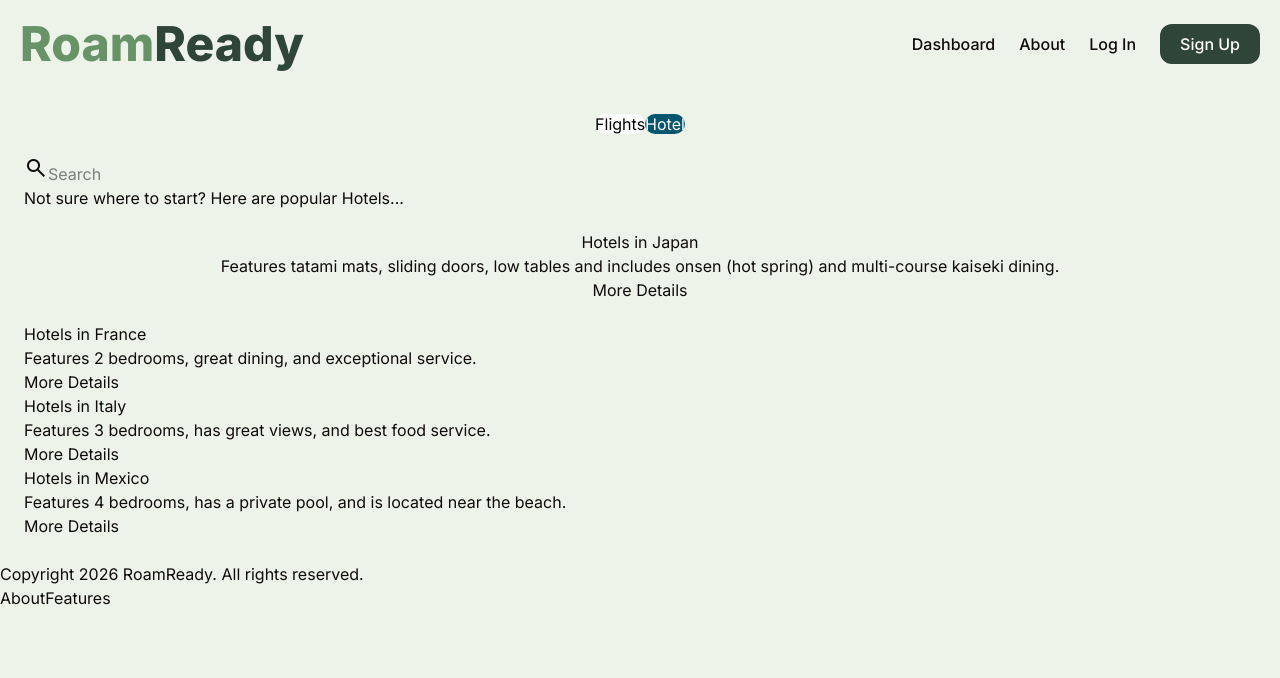
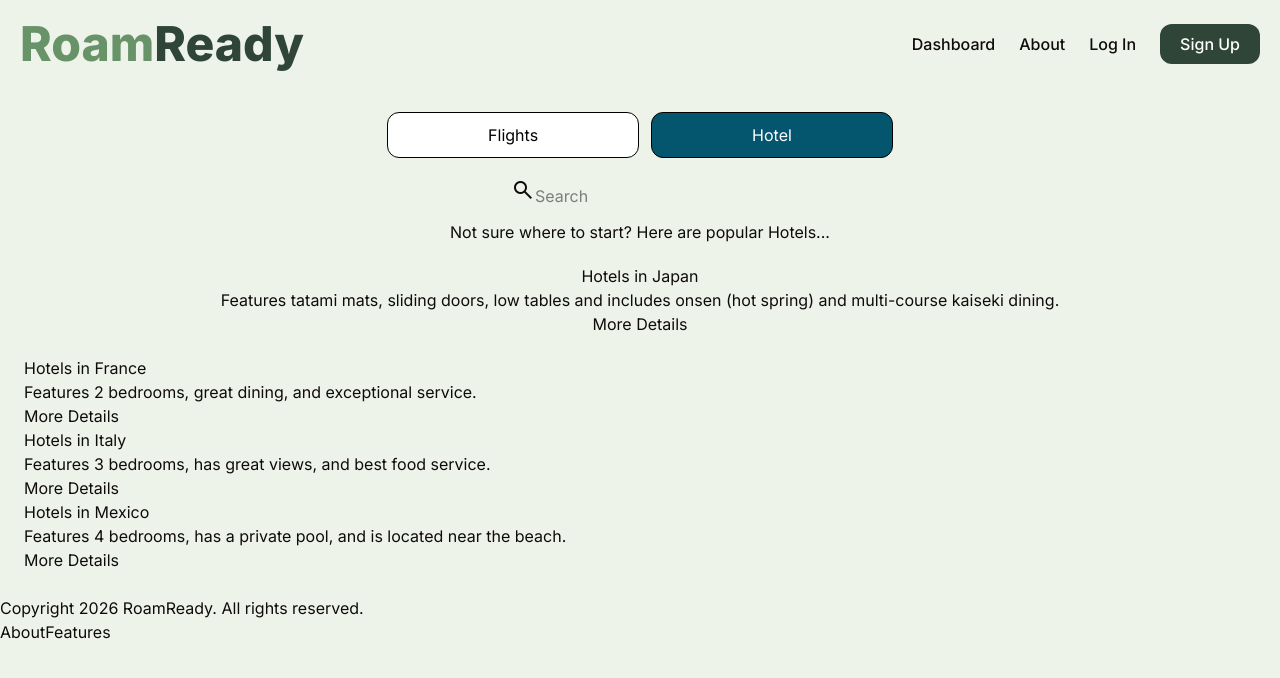
Before and after one commit to PeterKimberley/RoamReady, a Next.js app: page /hotel in a window 1280 px wide. Shown: the top 678 px of the page. Built offline with nearby package versions, Linux system fonts and the light colour scheme.

Commit message:
update CSS for hotel

```diff
--- a/src/app/globals.css
+++ b/src/app/globals.css
@@ -188,8 +188,12 @@ body {
 }
 
 .hotel-title {
-  text-align: center;
   margin-bottom: 20px;
+  display: flex;
+  gap: 12px;
+  display: flex;
+  justify-content: center;
+  align-items: center;
 }
 
 .hotel-japan {
@@ -201,13 +205,24 @@ body {
   color: white;
   background-color: #04566E;
   border-radius: 12px;
+  border: 1px solid black;
+  padding: 10px 100px;
+
 }
 
 .flights-button {
   color: black;
   background-color: #ffffff;
   border-radius: 12px;
-  border-color: gray;
+  border: 1px solid black;
+  padding: 10px 100px;
+}
+
+.form {
+  display: flex;
+  flex-direction: column;
+  align-items: center;
+  gap: 12px;
 }
 
 @media (max-width: 768px) {
```
